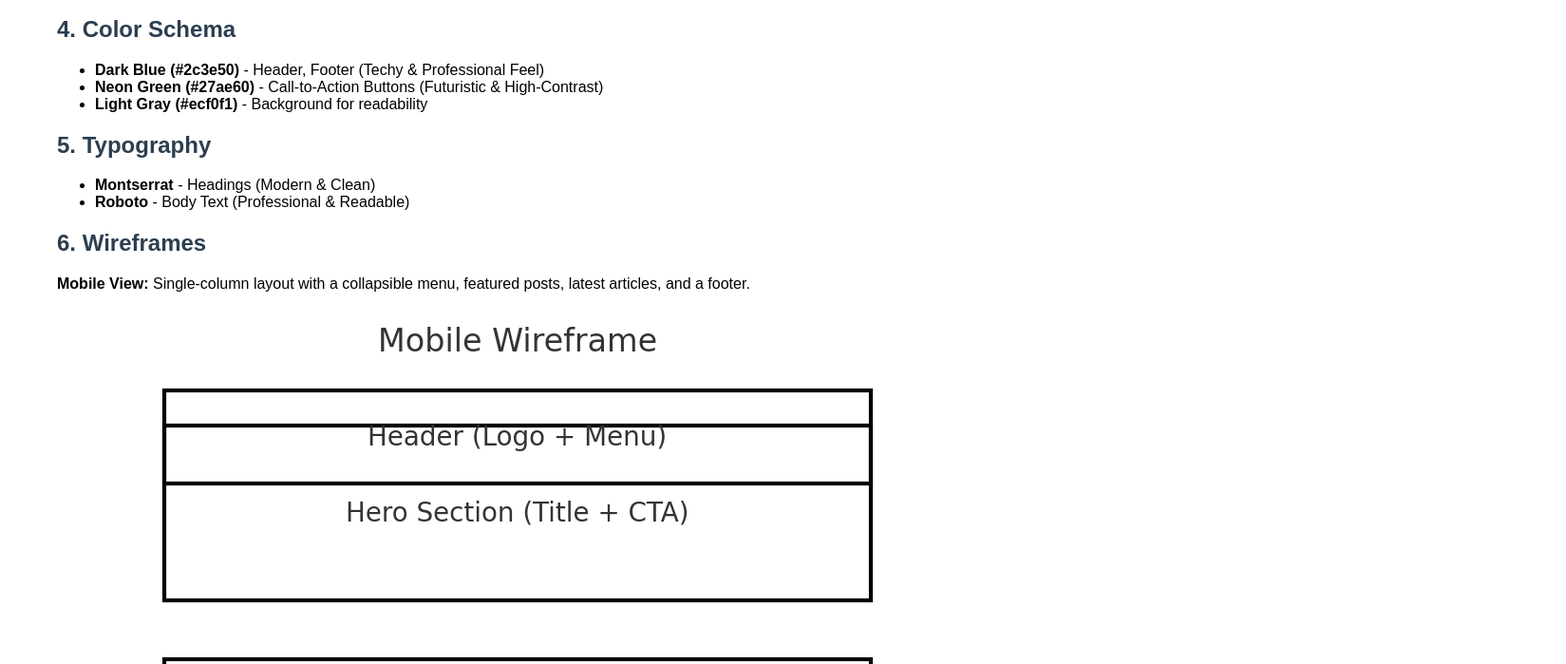
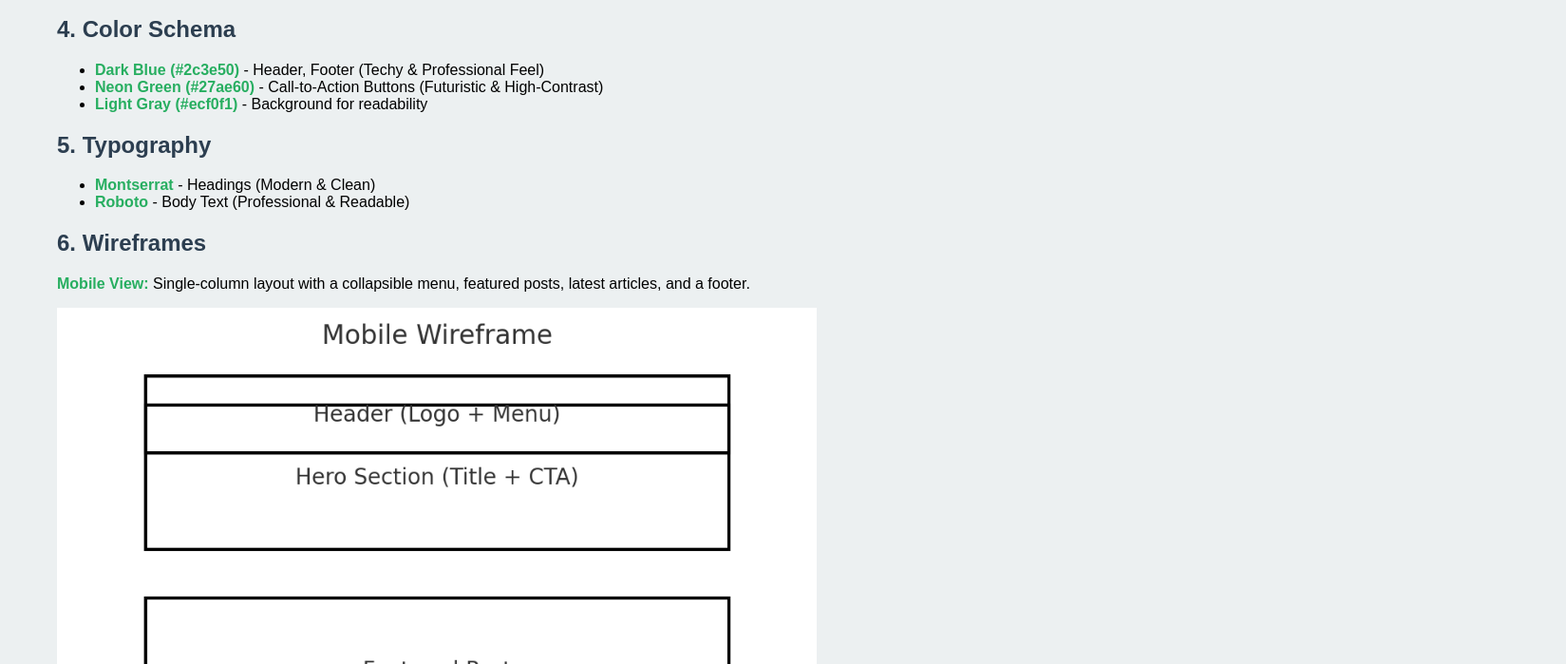
Before and after one commit to Andrew-Zed/wdd131, a plain HTML site: page project/siteplan.html in a window 1280 px wide. Shown: the part 469-1168 px from the top of the page at 95% size, 1649 px wide, since content can reach past the window. Drawn offline with Linux system fonts and the light colour scheme.

```diff
--- a/project/siteplan.html
+++ b/project/siteplan.html
@@ -7,9 +7,11 @@
     <meta name="description" content="Site Plan for my website - Tech Innovations Blog.">
     <meta name="author" content="Andrew C. Awadike">
     <style>
-        body { font-family: Arial, sans-serif; margin: 40px; padding: 20px; max-width: 800px; }
+        body { font-family: Arial, sans-serif; margin: 40px; padding: 20px; max-width: 800px; background-color: #ecf0f1;}
         h1, h2 { color: #2c3e50; }
         .section { margin-bottom: 20px; }
+        strong { color: #27ae60; }
+        img { max-width: 100%; height: auto; display: block; margin-top: 10px; }
     </style>
 </head>
 <body>
```
